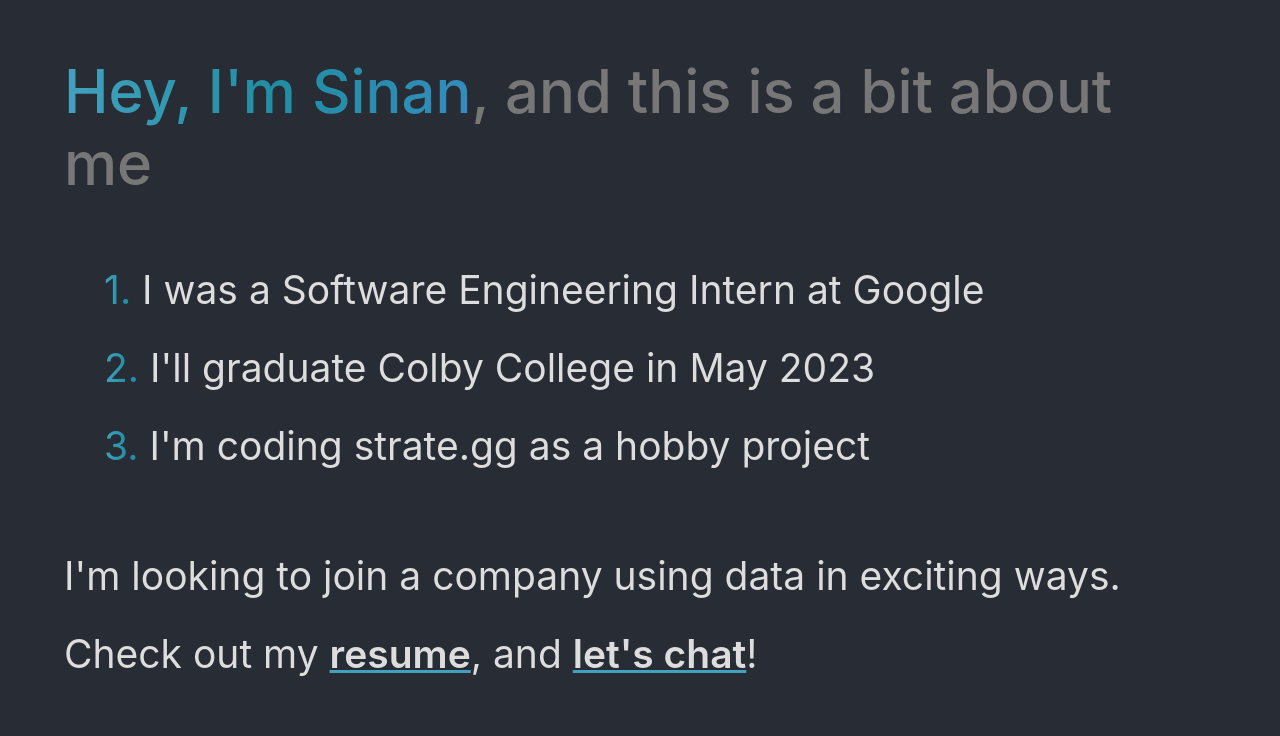
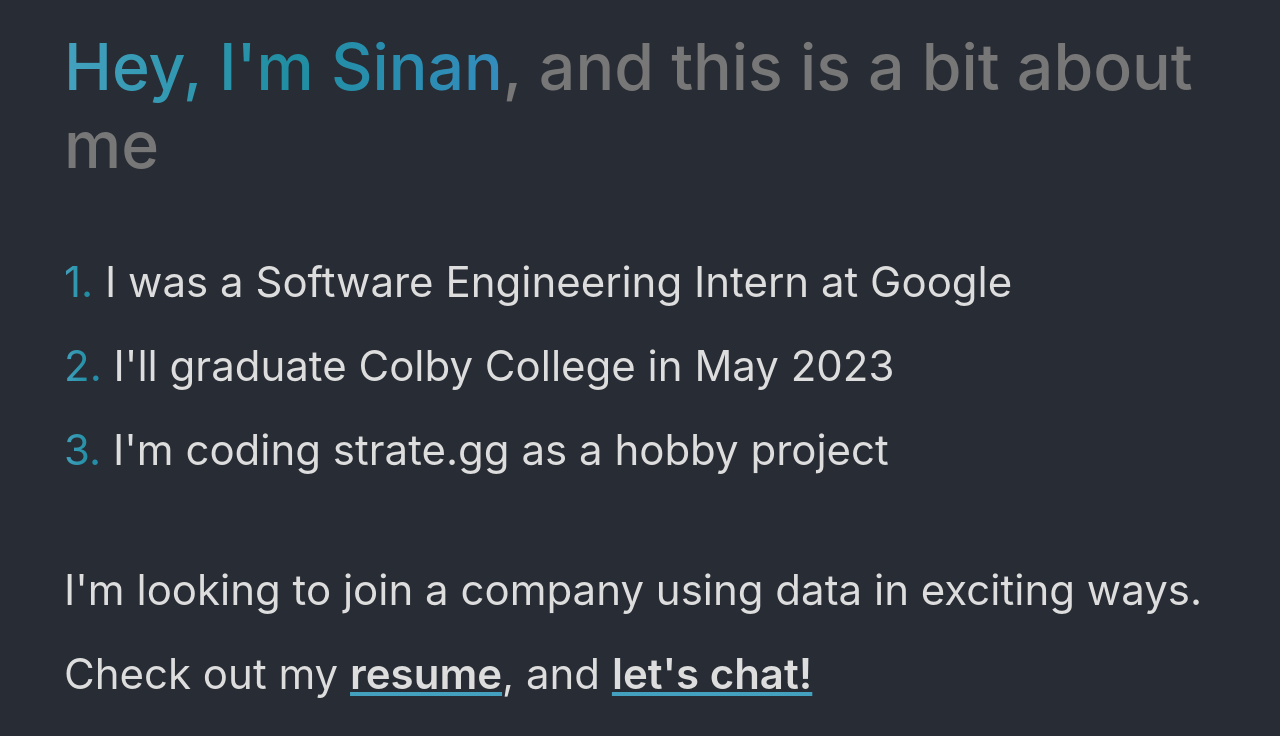
Before and after one commit to enjoythecode/sinany.me, a React (Create React App) app in the folder portfolio/: page / in a window 1280 px wide. Shown: the top 736 px of the page. Built offline with nearby package versions, Linux system fonts and the light colour scheme.

Commit message:
clean ups, remove indent on the <ol>

```diff
--- a/portfolio/src/App.css
+++ b/portfolio/src/App.css
@@ -1,5 +1,5 @@
 html {
-  font-size: calc(10px + 2vmin);
+  font-size: calc(4px + 3vmin);
 }
 .App {
   background-color: #282c34;
@@ -46,6 +46,7 @@ ol li:before {
   width: 100vw;
 }
 ol {
+  padding: 0;
   list-style: none;
   counter-reset: muffins;
 }
--- a/portfolio/src/App.js
+++ b/portfolio/src/App.js
@@ -17,7 +17,7 @@ function App() {
 		</p>
 		<p className="header-second">
 			I'm looking to join a company using data in exciting ways.<br/>
-			Check out my <a href="/Sinan_Yumurtaci_Resume.pdf">resume</a>, and <a href="mailto:sinan.yumurtaci@gmail.com">let's chat</a>!
+			Check out my <a href="/Sinan_Yumurtaci_Resume.pdf">resume</a>, and <a href="mailto:sinan.yumurtaci@gmail.com">let's chat!</a>
 		</p>
       </header>
     </div>
```
